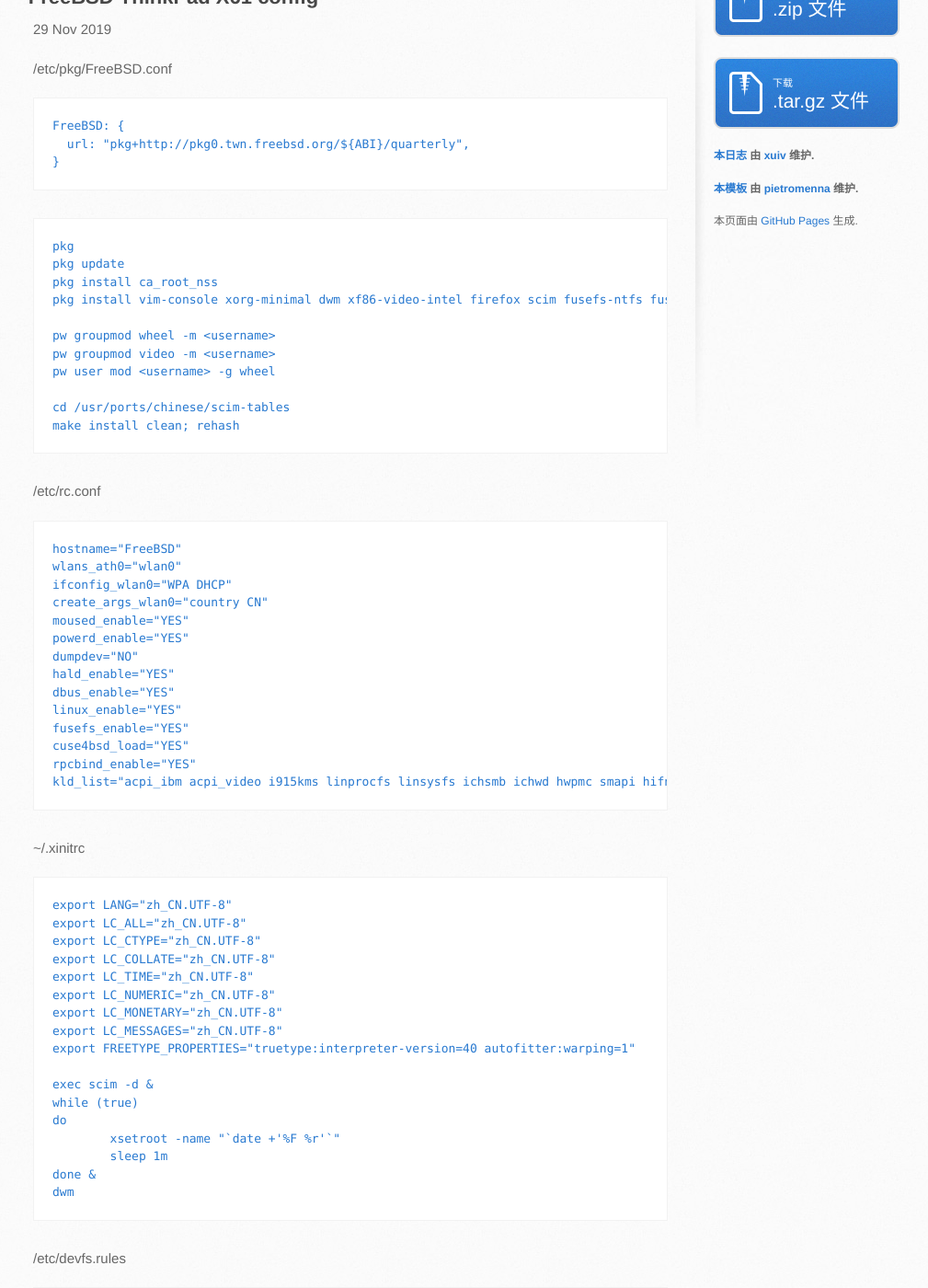
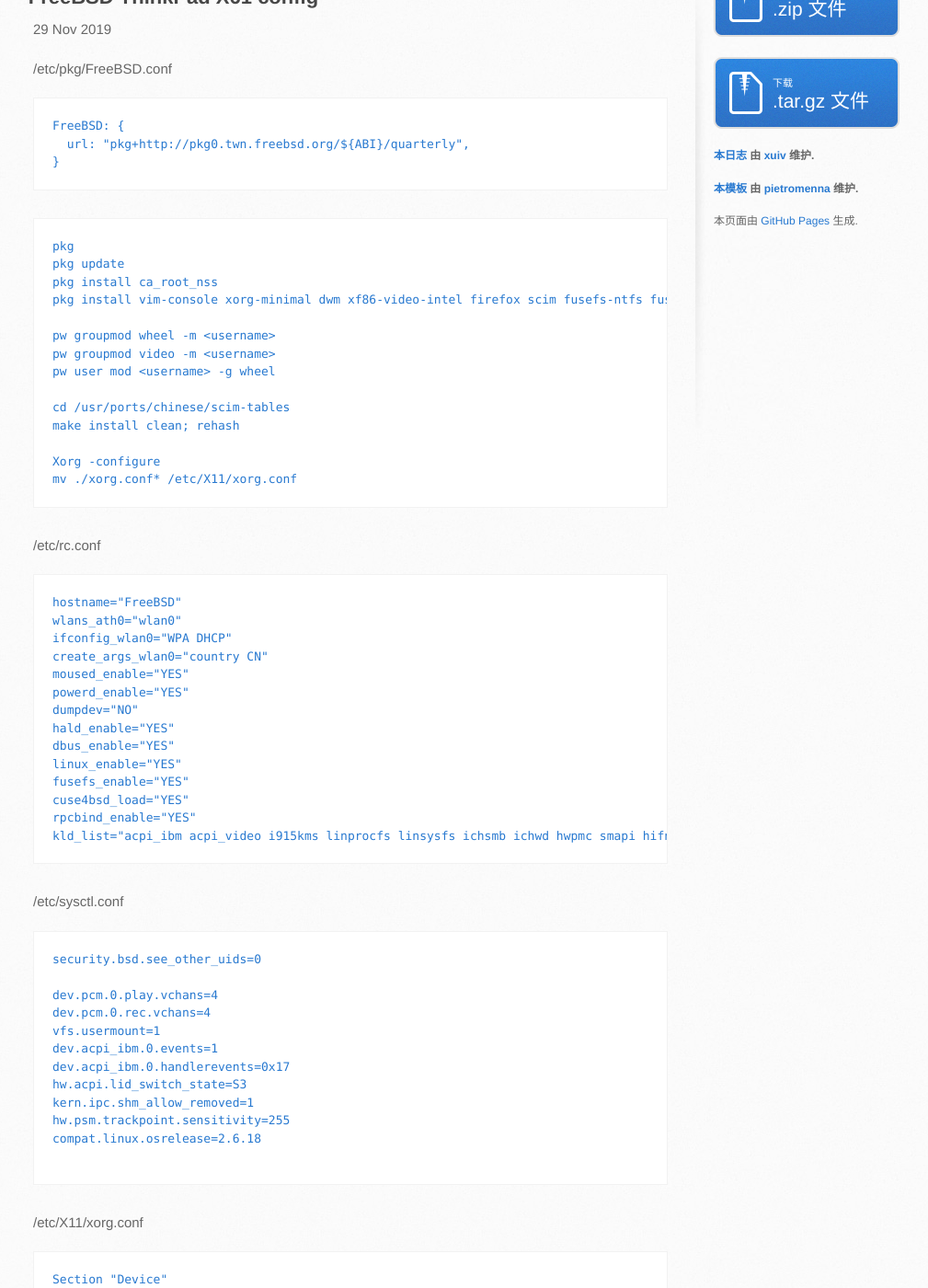
Before and after one commit to xuiv/xuiv.github.io, a Jekyll site: the page built from _posts/2019-11-29-freebsd-x61.markdown, in a window 1280 px wide and 1400 px high, scrolled down 270 px. Shown: the whole window at 92% size, without its empty margins (134-1143 px from the left). Built offline with Jekyll 4.4.1, drawn with Linux system fonts in a browser that asks for light colours; some web fonts are replaced; some of the changed text lies outside the part shown.

Commit message:
Update 2019-11-29-freebsd-x61.markdown

````diff
--- a/_posts/2019-11-29-freebsd-x61.markdown
+++ b/_posts/2019-11-29-freebsd-x61.markdown
@@ -23,6 +23,9 @@
 
 cd /usr/ports/chinese/scim-tables
 make install clean; rehash
+
+Xorg -configure
+mv ./xorg.conf* /etc/X11/xorg.conf
 ```
 /etc/rc.conf
 ```
@@ -40,6 +43,43 @@
 cuse4bsd_load="YES"
 rpcbind_enable="YES"
 kld_list="acpi_ibm acpi_video i915kms linprocfs linsysfs ichsmb ichwd hwpmc smapi hifn nvram coretemp fuse"
+```
+
+/etc/sysctl.conf
+```
+security.bsd.see_other_uids=0
+
+dev.pcm.0.play.vchans=4
+dev.pcm.0.rec.vchans=4
+vfs.usermount=1
+dev.acpi_ibm.0.events=1
+dev.acpi_ibm.0.handlerevents=0x17
+hw.acpi.lid_switch_state=S3
+kern.ipc.shm_allow_removed=1
+hw.psm.trackpoint.sensitivity=255
+compat.linux.osrelease=2.6.18
+
+```
+
+
+
+
+/etc/X11/xorg.conf
+```
+Section "Device"
+        ### Available Driver options are:-
+        ### Values: <i>: integer, <f>: float, <bool>: "True"/"False",
+        ### <string>: "String", <freq>: "<f> Hz/kHz/MHz",
+        ### <percent>: "<f>%"
+        ### [arg]: arg optional
+        #Option     "ShadowFB"                  # [<bool>]
+        #Option     "DefaultRefresh"            # [<bool>]
+        #Option     "ModeSetClearScreen"        # [<bool>]
+        Identifier  "Card0"
+        Driver      "intel"
+        BusID       "PCI:0:2:0"
+EndSection
+
 ```
 
 ~/.xinitrc
````
